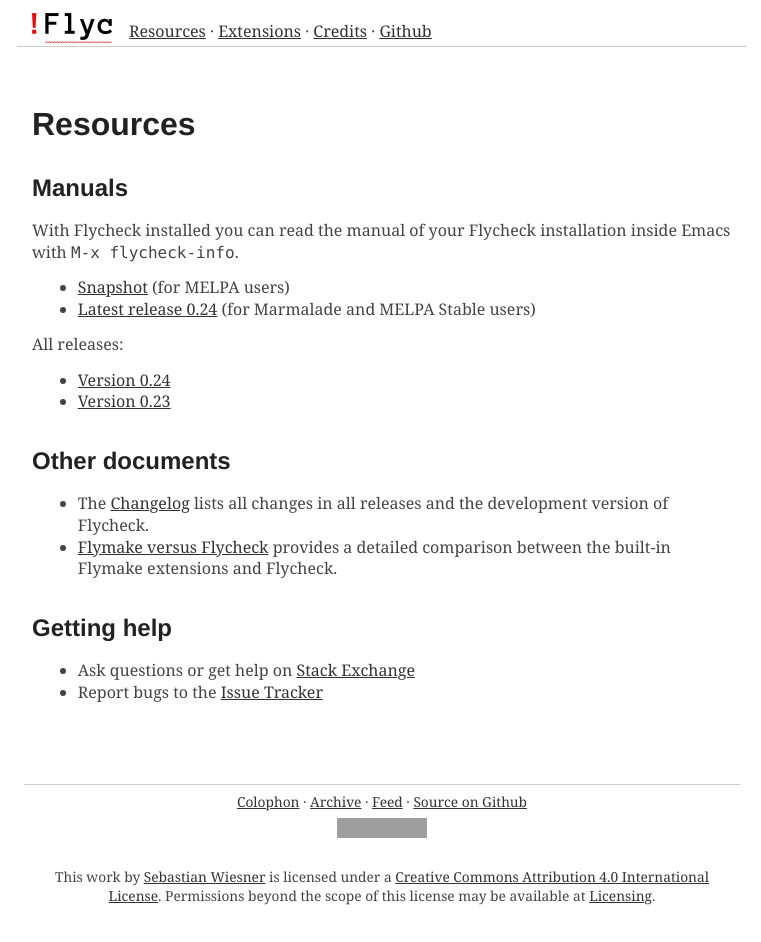
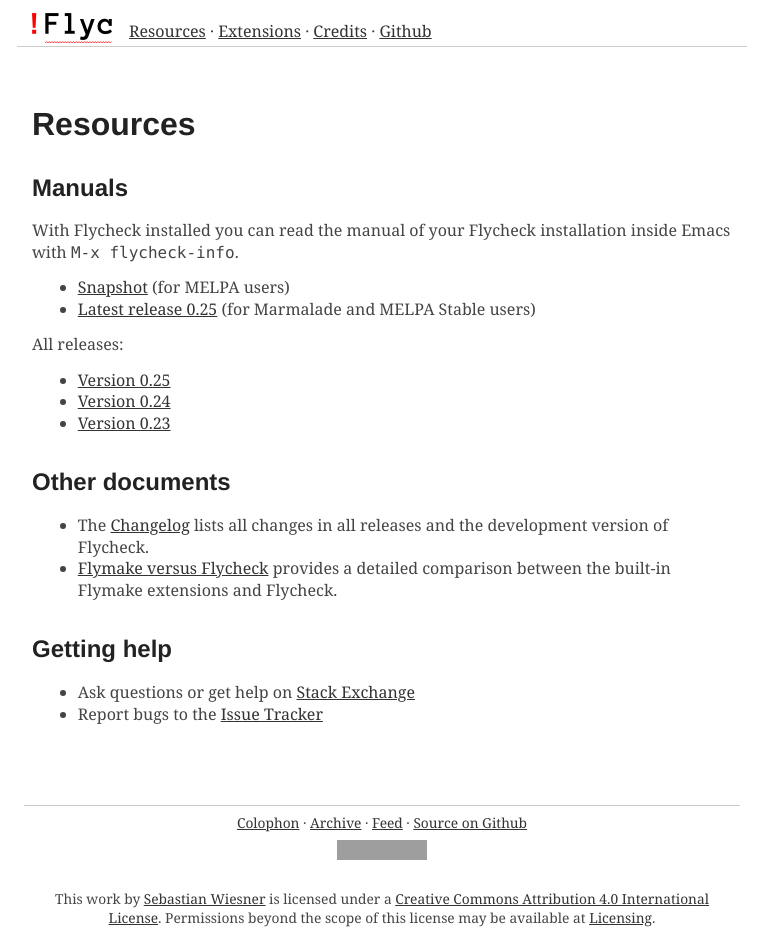
Before and after one commit to cmarqu/flycheck.github.io, a Jekyll site: the page built from resources.md, in a window 1280 px wide. Shown: the whole page, without its empty margins (258-1019 px from the left). Built offline with Jekyll 4.4.1, drawn with Linux system fonts in a browser that asks for light colours; some web fonts are replaced; before the commit the page ends 921 px from its top, so only the background shows below that; grey boxes are pictures that could not be loaded.

Commit message:
Publish manual for 0.25

```diff
--- a/_data/releases.yml
+++ b/_data/releases.yml
@@ -2,3 +2,4 @@
 versions:
   - '0.23'
   - '0.24'
+  - '0.25'
```
